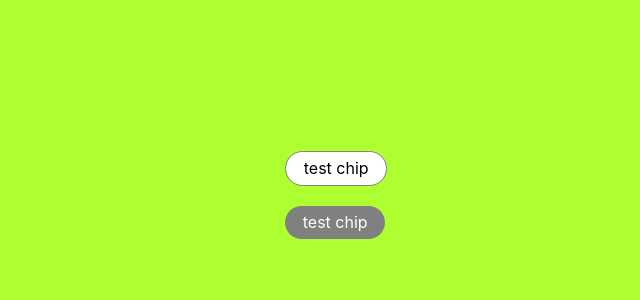
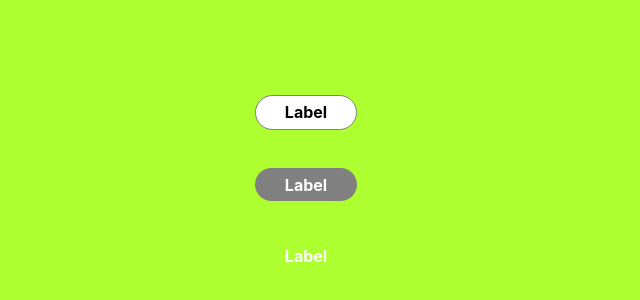
Before and after one commit to timdecillis/augment-chip-library, a React (Create React App) app: page / in a window 1280 px wide. Shown: the part 110-410 px from the top of the page, without its empty margins (334-974 px from the left). Built offline with nearby package versions, Linux system fonts and the light colour scheme.

Commit message:
updated chip styles

```diff
--- a/src/App.tsx
+++ b/src/App.tsx
@@ -3,7 +3,7 @@ import createChip from "./lib/chipCreator";
 import Container from "./lib/Container";
 
 
-const displayComponents = [createChip("Primary", "Small"), createChip("Secondary", "Medium")];
+const displayComponents = [createChip("Primary", "Medium"), createChip("Secondary", "Medium"), createChip("Terniary", "Medium")];
 
 function App() {
   return (
--- a/src/lib/chipCreator.tsx
+++ b/src/lib/chipCreator.tsx
@@ -6,7 +6,7 @@ const createChip = (type: string, size: string) => (props: any) =>
       Type={type}
       Size={size}
       StartIcon="none"
-      Label="test chip"
+      Label="Label"
       IsAnimating={true}
       EndAddOn="none"
       {...props}
--- a/src/styles/AugmentChip/AugmentChip.globals.css
+++ b/src/styles/AugmentChip/AugmentChip.globals.css
@@ -2,9 +2,10 @@ div {
   display: flex;
   flex-direction: column;
   justify-content: center;
-  margin: 10%;
+  margin: 1.2em;
   border-radius: 24px;
   min-width: 100px;
   min-height: 33px;
-
+  font-weight: bold;
+  color: white;
 }
--- a/src/styles/AugmentChip/types.module.css
+++ b/src/styles/AugmentChip/types.module.css
@@ -7,7 +7,6 @@
 }
 
 .secondary {
-  color: white;
   background-color: grey;
 }
 
```
